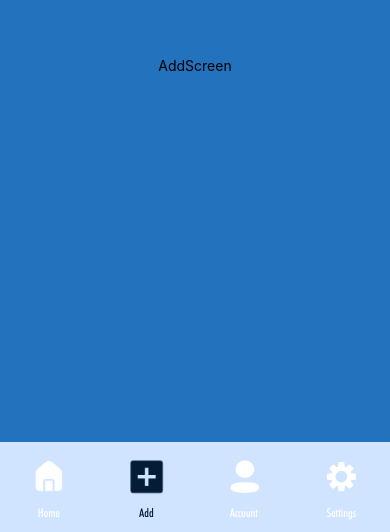
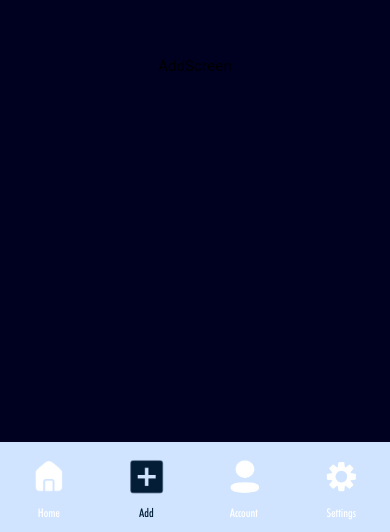
Before and after one commit to Ashadowmonarch/Water-tracker-App, a React Native app in the folder frontend/: screen /Add in a window 390 px wide. Shown: the part 312-844 px from the top of the page. Built offline with nearby package versions, Linux system fonts and the light colour scheme; no server answers.

Commit message:
Update contributions on the right email

```diff
--- a/frontend/screens/AddScreen.jsx
+++ b/frontend/screens/AddScreen.jsx
@@ -13,7 +13,7 @@ export default AddScreen;
 
 const styles = StyleSheet.create({
   addScreen: {
-    backgroundColor: "#2272BE",
+    backgroundColor: "#000020",
     flex: 1,
     display: "flex",
     alignItems: "center",
```
